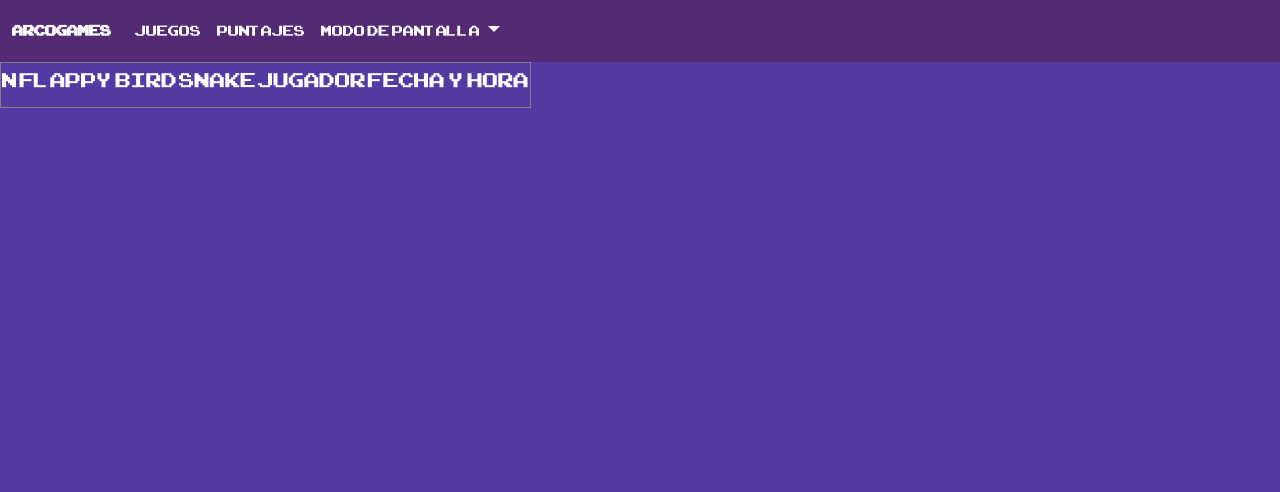
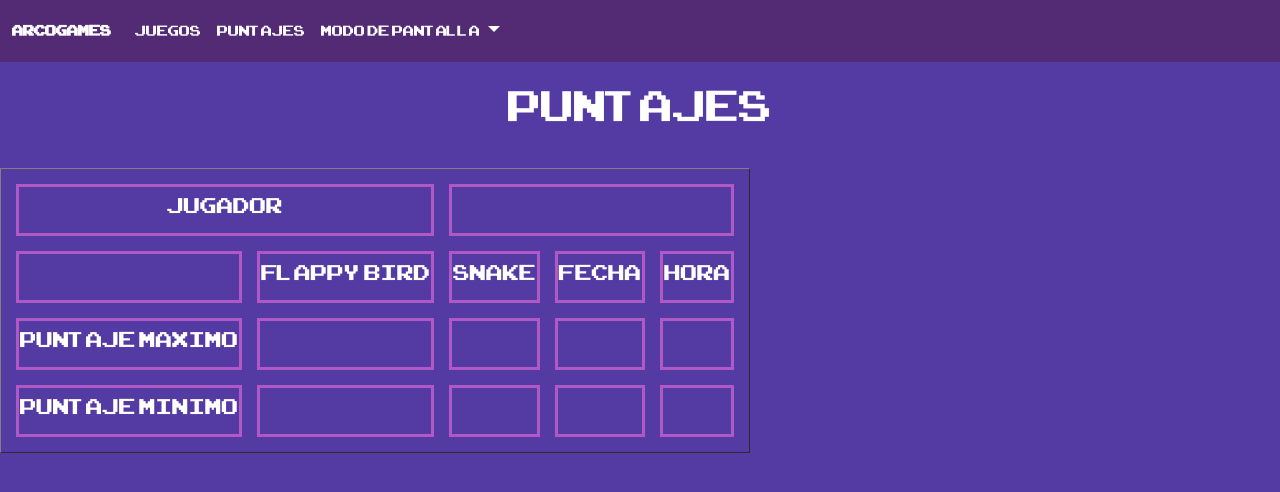
Before and after one commit to R2D2Alfa/Arcogames, a plain HTML site: page templates/puntajes.html in a window 1280 px wide. Drawn offline with nearby package versions, Linux system fonts and the light colour scheme.

Commit message:
FEAT: tabla html

```diff
--- a/statics/styles/puntajes.css
+++ b/statics/styles/puntajes.css
@@ -87,9 +87,24 @@ body{
 }
 /*----------------------------------Tabla--------------------------------------------------*/
 
-h3{
+#title{
     text-align: center;
     font-family: 'Arcade';
     font-size: 60px;
     color: white;
 }
+#tit,h3{
+    text-align: center;
+    font-family: 'Arcade';
+    font-size: 30px;
+    color: white;
+}
+td,th
+{
+    border-color: #B058C6;
+    border-width: 3px;
+}
+table{
+    border-collapse: separate;
+    border-spacing:15px;
+}
--- a/statics/styles/snake.css
+++ b/statics/styles/snake.css
@@ -1,7 +1,77 @@
-canvas{
-  /*  w1440
-    h1024*/
-    height: 70%;
-    width: 60%;
-    background-color: green;
+/*--------------------------------Fuente arcade--------------------------------------------*/
+@font-face {
+  font-family: 'Arcade';
+  src: url('../fonts/ARCADECLASSIC.TTF') format('truetype');
+  font-style: normal;
+  font-weight: normal;
 }
+/*----------------------------------Body--------------------------------------------------*/
+body{
+  background-image: url(../img/533ba3.png);
+}
+#title{
+  text-align: center;
+  font-family: 'Arcade';
+  font-size: 60px;
+  color: rgb(255, 255, 255);
+}
+/*----------------------------------Navbar----------------------------------------------*/
+#nav{
+  background-color: #532B75;
+  border-color: black;
+}
+
+#bot{
+  background-image: url(../img/flecha.png);
+  position: relative;
+  left: -0%;
+}
+
+#Lnav{   /*letritas del nav*/
+  font-family: 'Arcade';
+  font-size: 20px;
+  color: white;
+}
+#navbarDropdown{ /*letritas del dropdown del nav*/
+  font-family: 'Arcade';
+  font-size: 20px;
+  color: white;
+}
+#fonods{   /*Para lo de cambiar los fondos*/
+  font-family: 'Arcade';
+  background-color: #532B75;
+}
+/*letritas del dropdown*/
+#LfonodsOsc{
+  color: white;
+}
+#LfonodsOsc:hover{
+ color: black;
+}
+#LfonodsCl{
+  color: white;
+}
+#LfonodsCl:hover{
+ color: black;
+}
+/*=Botones para cambiar el color (oscuro o claro)*/
+#claro{
+  font-family: 'Arcade';
+  background-color: #532B75;
+  color: white;
+  border: none;
+}
+#claro:hover{
+  background-color: #ececec;
+  color: black;
+}
+#oscuro{
+  font-family: 'Arcade';
+  background-color: #532B75;
+  color: white;
+  border: none;
+}
+#oscuro:hover{
+  background-color: #ececec;
+  color: black;
+}
--- a/templates/puntajes.html
+++ b/templates/puntajes.html
@@ -5,12 +5,11 @@
     <meta http-equiv="X-UA-Compatible" content="IE=edge">
     <meta name="viewport" content="width=device-width, initial-scale=1.0">
     <title>Puntajes</title><!--//////////////CSS :)///////////////-->
-    <link rel="stylesheet" href="../statics/styles/puntajes.css">
-    <script src="../lib/jquery-3.6.0.min.js"></script>
-
     <!--//////////////boopstrap///////////////-->
     <link href="https://cdn.jsdelivr.net/npm/bootstrap@5.0.1/dist/css/bootstrap.min.css" rel="stylesheet"
      integrity="sha384-+0n0xVW2eSR5OomGNYDnhzAbDsOXxcvSN1TPprVMTNDbiYZCxYbOOl7+AMvyTG2x" crossorigin="anonymous">
+    <link rel="stylesheet" href="../statics/styles/puntajes.css">
+    <script src="../lib/jquery-3.6.0.min.js"></script>
 </head>
 <body>
      <!--//////////////boopstrap///////////////-->
@@ -47,17 +46,36 @@
             </div>
         </div>
     </nav>
+    <p id="title">puntajes</p>
      <table border="1">
         <thead>
           <tr>
-            <th><h3>n</h3></th>
-            <th><h3>flappy bird</h3></th>
-            <th><h3>snake</h3></th>
-            <th><h3>jugador</h3></th>
-            <th><h3>fecha y hora</h3></th>
+            <th colspan="2" class="tit"><h3>jugador</h3></th>
+            <th colspan="5"></th>
           </tr>
         </thead>
         <tbody>
+            <tr>
+                <td></td>
+                <td class="tit"><h3>Flappy Bird</h3></td>
+                <td class="tit"><h3>Snake</h3></td>
+                <td class="tit"><h3>Fecha</h3></td>
+                <td class="tit"><h3>Hora</h3></td>
+            </tr>
+            <tr>
+                <td class="tit"><h3>Puntaje maximo</h3></td>
+                <td><p></p></td>
+                <td><p></p></td>
+                <td><p></p></td>
+                <td><p></p></td>
+            </tr>
+            <tr>
+                <td class="tit"><h3>Puntaje minimo</h3></td>
+                <td><p></p></td>
+                <td><p></p></td>
+                <td><p></p></td>
+                <td><p></p></td>
+            </tr>
         </tbody>
       </table>
       <script src="../dynamics/js/puntajes.js"></script>
```
Also changed, not shown: templates/snake.html (+45 -2 lines), statics/img/disco.jpg (added).
